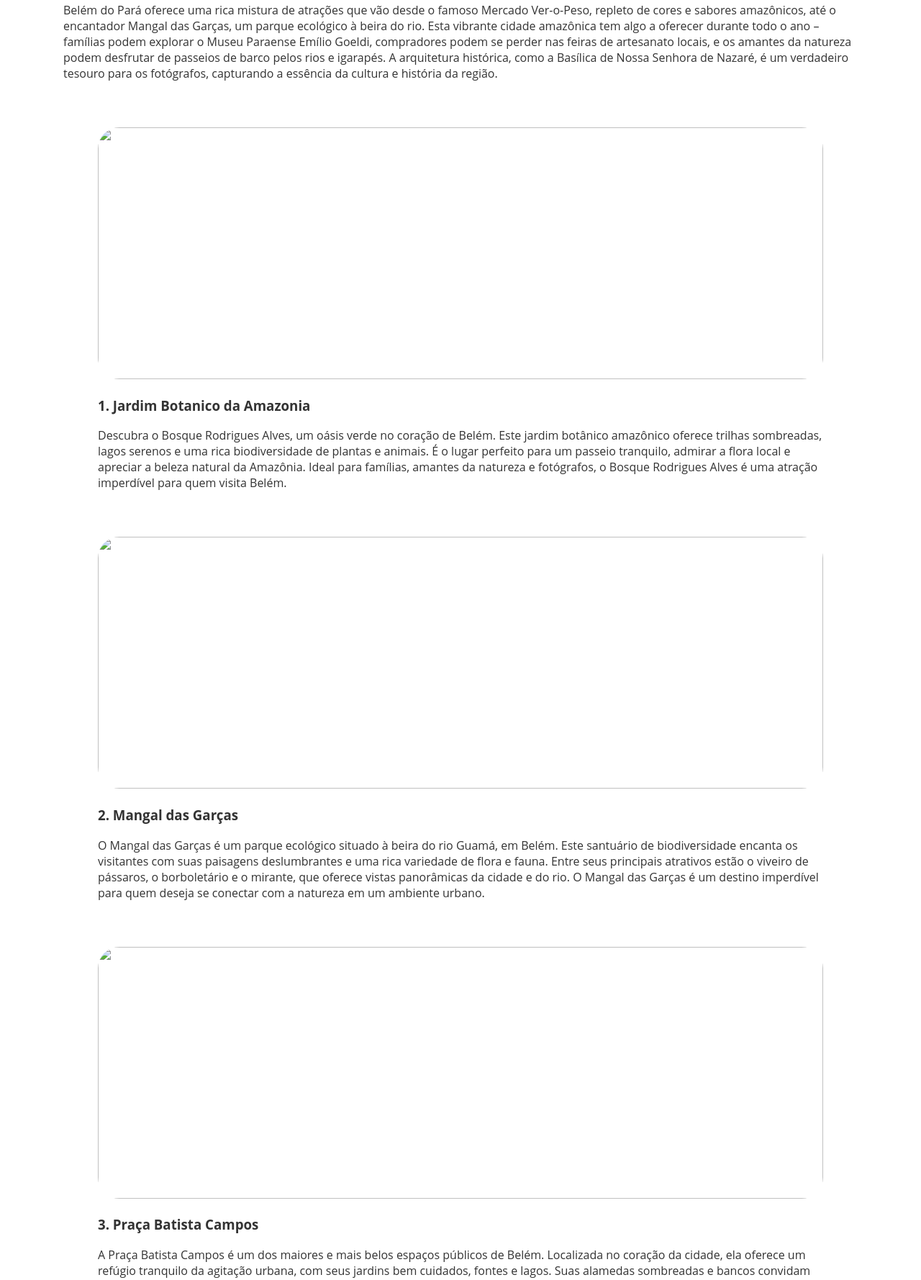
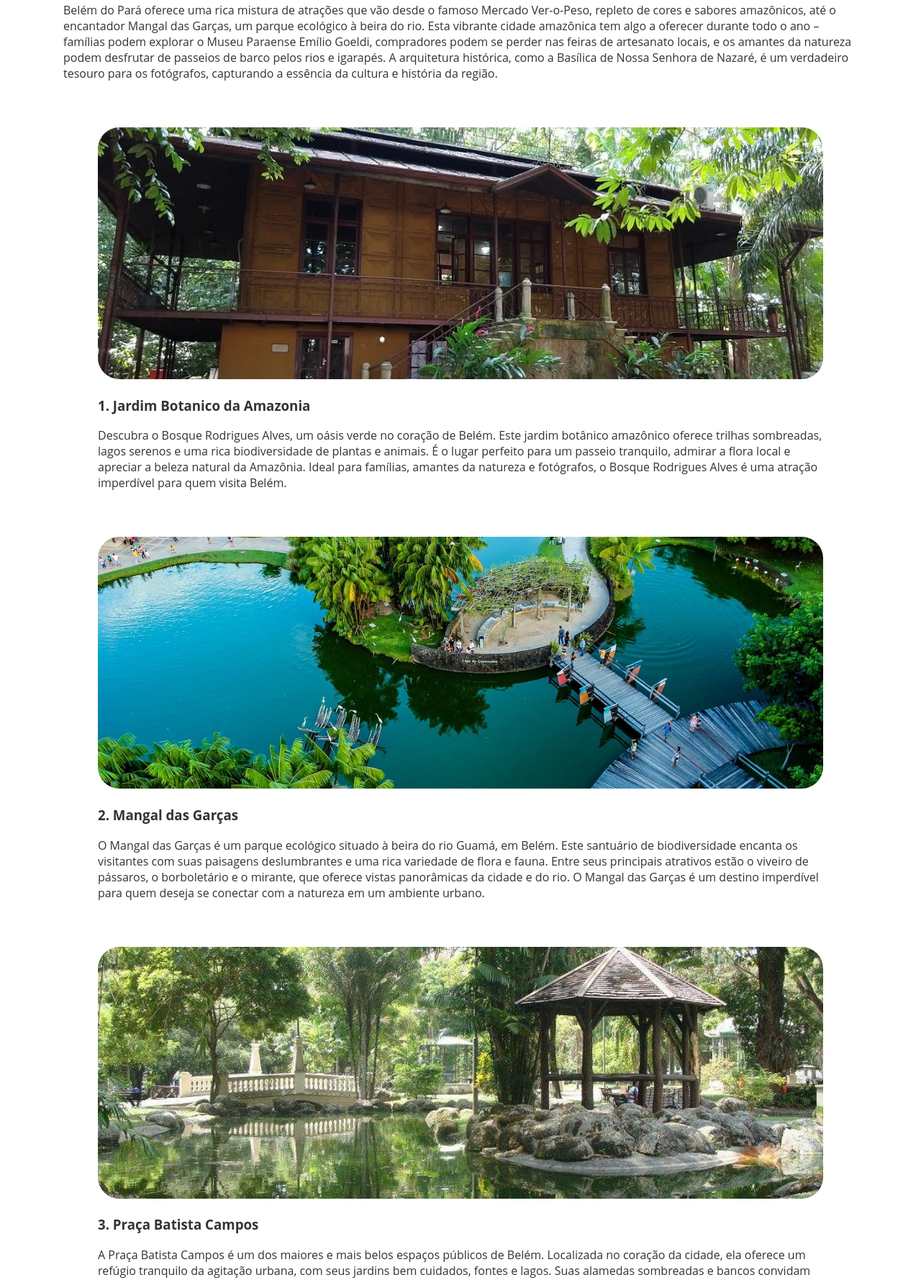
Before and after one commit to nadsondavi/belempara, a plain HTML site: page index.html in a window 1280 px wide. Shown: the part 1021-2800 px from the top of the page at 72% size. Drawn offline with Linux system fonts and the light colour scheme; the site is published under a folder, as on GitHub Pages, so addresses that start at the root find nothing; a web font is replaced by a local one.

Commit message:
atualização

```diff
--- a/index.html
+++ b/index.html
@@ -21,7 +21,7 @@
         </div>
 
         <div class="description">
-            <video autoplay muted width="100%" src="/assets/Conheça Belém do Pará!.mp4"></video>
+            <video autoplay muted width="100%" src="assets/Conheça Belém do Pará!.mp4"></video>
             <p>
                 Belém do Pará, uma joia no norte do Brasil, é um paraíso para os amantes da gastronomia. A cidade oferece de tudo, desde sofisticados restaurantes de frutos do mar até autênticas barracas de comida de rua. Famosa por pratos únicos que usam ingredientes da Amazônia, como tacacá e pato no tucupi, Belém encanta com suas delícias.
             </p>
@@ -45,21 +45,21 @@
 
         <div class="list">
             <div class="local01">
-                <img src="/assets/jardinB.jpg" alt="">
+                <img src="assets/jardinB.jpg" alt="">
                 <div>
                     <h3>1. Jardim Botanico da Amazonia</h3>
                     <p>Descubra o Bosque Rodrigues Alves, um oásis verde no coração de Belém. Este jardim botânico amazônico oferece trilhas sombreadas, lagos serenos e uma rica biodiversidade de plantas e animais. É o lugar perfeito para um passeio tranquilo, admirar a flora local e apreciar a beleza natural da Amazônia. Ideal para famílias, amantes da natureza e fotógrafos, o Bosque Rodrigues Alves é uma atração imperdível para quem visita Belém.</p>
                 </div>
             </div>
             <div class="local02">
-                <img src="/assets/mangal.jpg" alt="">
+                <img src="assets/mangal.jpg" alt="">
                 <div>
                     <h3>2. Mangal das Garças</h3>
                     <p>O Mangal das Garças é um parque ecológico situado à beira do rio Guamá, em Belém. Este santuário de biodiversidade encanta os visitantes com suas paisagens deslumbrantes e uma rica variedade de flora e fauna. Entre seus principais atrativos estão o viveiro de pássaros, o borboletário e o mirante, que oferece vistas panorâmicas da cidade e do rio. O Mangal das Garças é um destino imperdível para quem deseja se conectar com a natureza em um ambiente urbano.</p>
                 </div>
             </div>
             <div class="local03">
-                <img src="/assets/batistacampos.jpg" alt="">
+                <img src="assets/batistacampos.jpg" alt="">
                 <div>
                     <h3>3. Praça Batista Campos</h3>
                     <p>A Praça Batista Campos é um dos maiores e mais belos espaços públicos de Belém. Localizada no coração da cidade, ela oferece um refúgio tranquilo da agitação urbana, com seus jardins bem cuidados, fontes e lagos. Suas alamedas sombreadas e bancos convidam ao descanso e à contemplação, tornando-a um exemplo notável da harmonia entre natureza e arquitetura na capital paraense.</p>
@@ -75,7 +75,7 @@
 
     </main>
     <footer>
-        <p>Feito com <img src="/assets/heart.png" alt=""> por Nadson Davi</p>
+        <p>Feito com <img src="assets/heart.png" alt=""> por Nadson Davi</p>
     </footer>
 </body>
 </html>
```
